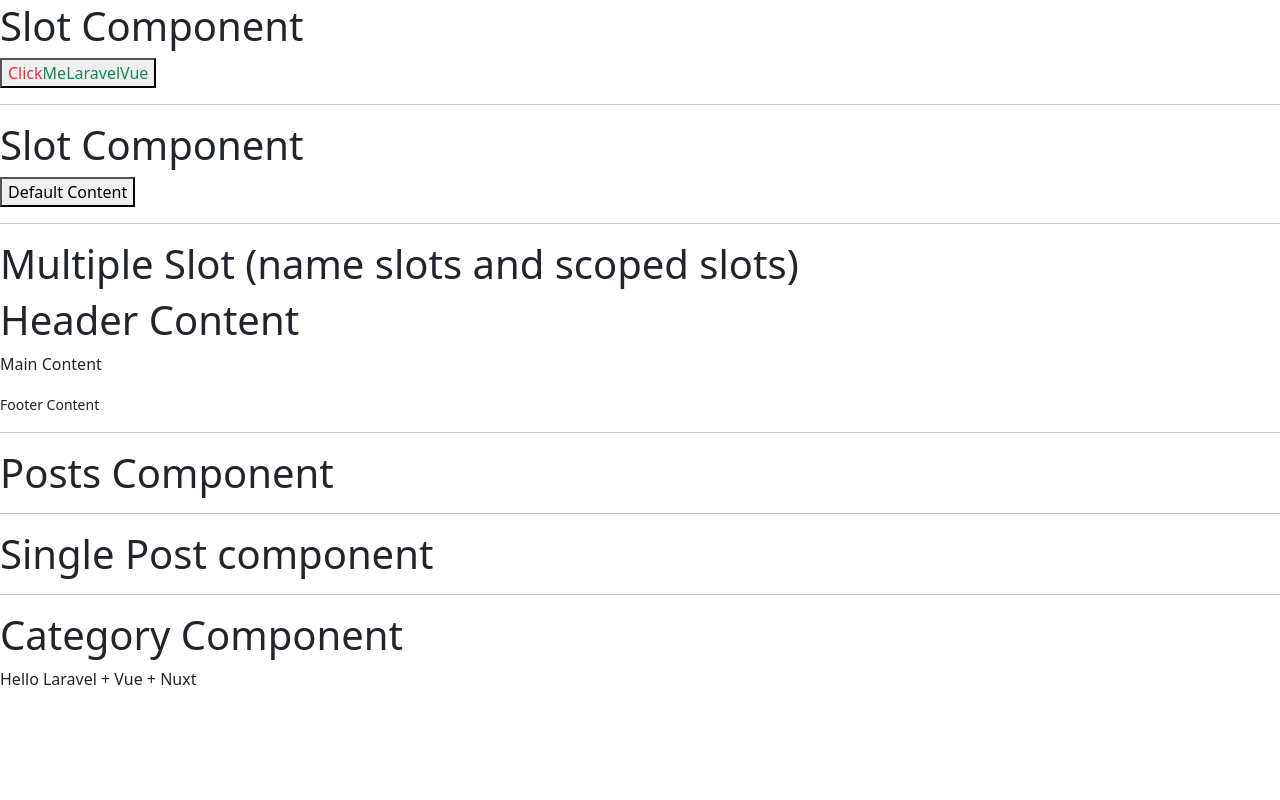
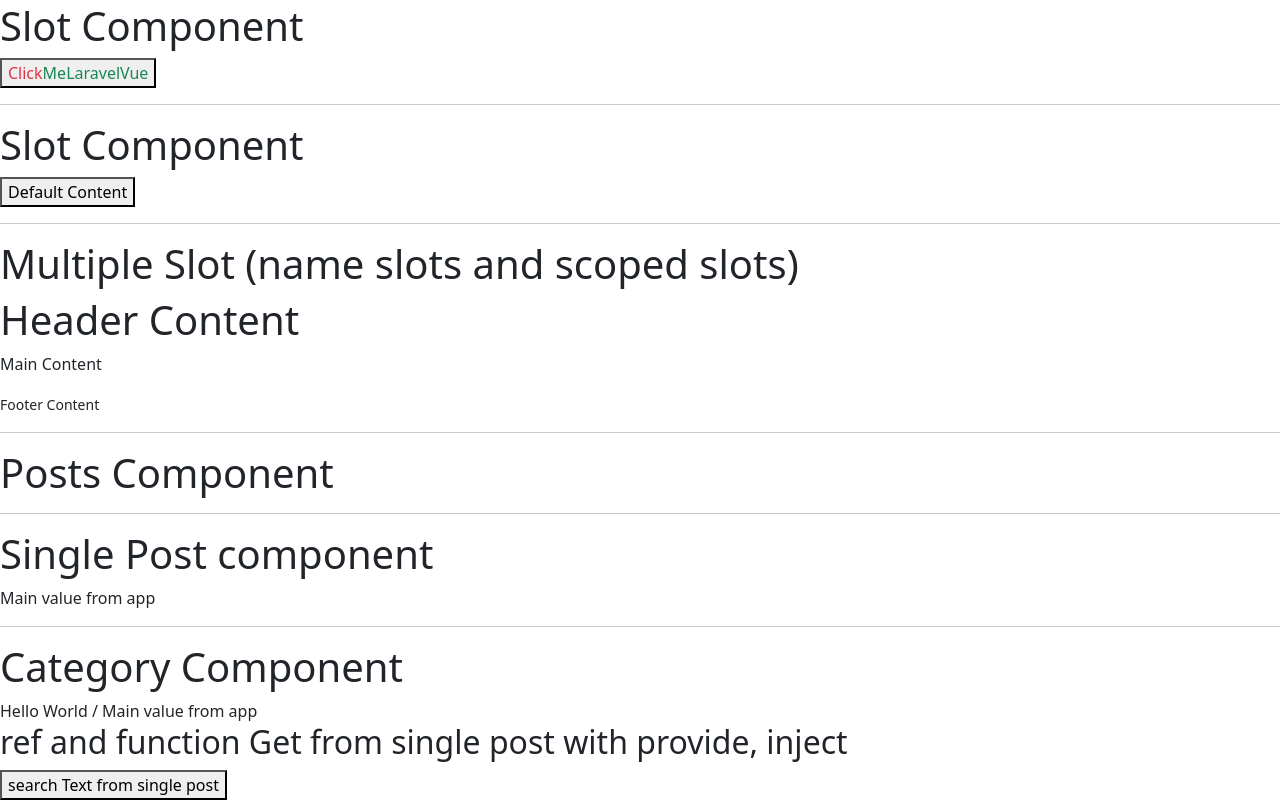
Before and after one commit to MinKhantNaung/learn_vue3_composition_api, a Vue app in the folder 1_vue_composition_api_and_pinia/: page / in a window 1280 px wide. Shown: the part 5127-5927 px from the top of the page. Before the commit the page ends 5818 px from the top, so only its background shows below. Built offline with nearby package versions, Linux system fonts and the light colour scheme.

Commit message:
provide inject methods to avoid props drilling

```diff
--- a/1_vue_composition_api_and_pinia/src/components/PropsDrillingCategory.vue
+++ b/1_vue_composition_api_and_pinia/src/components/PropsDrillingCategory.vue
@@ -2,15 +2,18 @@
     <div>
         <hr>
         <h1>Category Component</h1>
-        {{ searchText }}
+        {{ propMessage }} / {{ main }}
+
+        <h2>ref and function Get from single post with provide, inject</h2>
+        <button @click.prevent="changeSearchText">{{ searchText }}</button>
     </div>
 </template>
 
 <script setup>
-    defineProps({
-        searchText: {
-            type: String,
-            required: true
-        }
-    })
+import { inject } from "vue";
+
+const propMessage = inject('propMessage')
+const main = inject('main')
+
+const {searchText, changeSearchText} = inject('message')
 </script>
--- a/1_vue_composition_api_and_pinia/src/components/PropsDrillingPosts.vue
+++ b/1_vue_composition_api_and_pinia/src/components/PropsDrillingPosts.vue
@@ -2,17 +2,11 @@
     <div>
         <hr>
         <h1>Posts Component</h1>
-        <PropsDrillingSinglePost :searchText="searchText" />
+        <PropsDrillingSinglePost />
     </div>
 </template>
 
 <script setup>
 import PropsDrillingSinglePost from './PropsDrillingSinglePost.vue';
 
-defineProps({
-    searchText: {
-        type: String,
-        required: true,
-    }
-})
 </script>
--- a/1_vue_composition_api_and_pinia/src/components/PropsDrillingSinglePost.vue
+++ b/1_vue_composition_api_and_pinia/src/components/PropsDrillingSinglePost.vue
@@ -2,17 +2,21 @@
     <div>
         <hr>
         <h1>Single Post component</h1>
-        <PropsDrillingCategory :searchText="searchText" />
+        {{ main }}
+        <PropsDrillingCategory />
     </div>
 </template>
 
 <script setup>
+import { inject, provide, ref } from 'vue';
 import PropsDrillingCategory from './PropsDrillingCategory.vue';
 
-defineProps({
-    searchText: {
-        type: String,
-        required: true,
-    }
-})
+const main = inject('main', 'Default Value')
+
+const searchText = ref('search Text from single post')
+const changeSearchText = () => {
+    alert('search text is changed')
+}
+
+provide('message', {searchText, changeSearchText})
 </script>
--- a/1_vue_composition_api_and_pinia/src/main.js
+++ b/1_vue_composition_api_and_pinia/src/main.js
@@ -12,6 +12,9 @@ const app = createApp(App)
 
 app.use(router)
 
+// injecting props form app
+app.provide('main', 'Main value from app')
+
 // components
 app.component('ComputedComponent', ComputedComponent)
 app.component('StyleBinding', StyleBinding)
--- a/1_vue_composition_api_and_pinia/src/views/HomeView.vue
+++ b/1_vue_composition_api_and_pinia/src/views/HomeView.vue
@@ -1,5 +1,5 @@
 <script setup>
-import { onBeforeMount, onBeforeUnmount, onBeforeUpdate, onMounted, onUnmounted, onUpdated, ref } from "vue";
+import { onBeforeMount, onBeforeUnmount, onBeforeUpdate, onMounted, onUnmounted, onUpdated, provide, ref } from "vue";
 import EventHandling from "../components/EventHandling.vue";
 import FormInput from "../components/FormInput.vue";
 import ListRendering from "../components/ListRendering.vue";
@@ -62,6 +62,11 @@ const lastName = ref('Vue')
 const showAlert = () => {
   alert('You are Laravel+vue+react+nuxt+next Developer')
 }
+
+// provide injecting props
+const propMessage = ref('Hello World')
+// with this provide method, no need to define in components props
+provide('propMessage', propMessage)
 </script>
 
 <template>
@@ -109,6 +114,6 @@ const showAlert = () => {
         <small>Footer Content</small>
       </template>
       </MultipleSlot>
-      <PropsDrillingPosts :searchText="searchText"/>
+      <PropsDrillingPosts />
   </div>
 </template>
```
